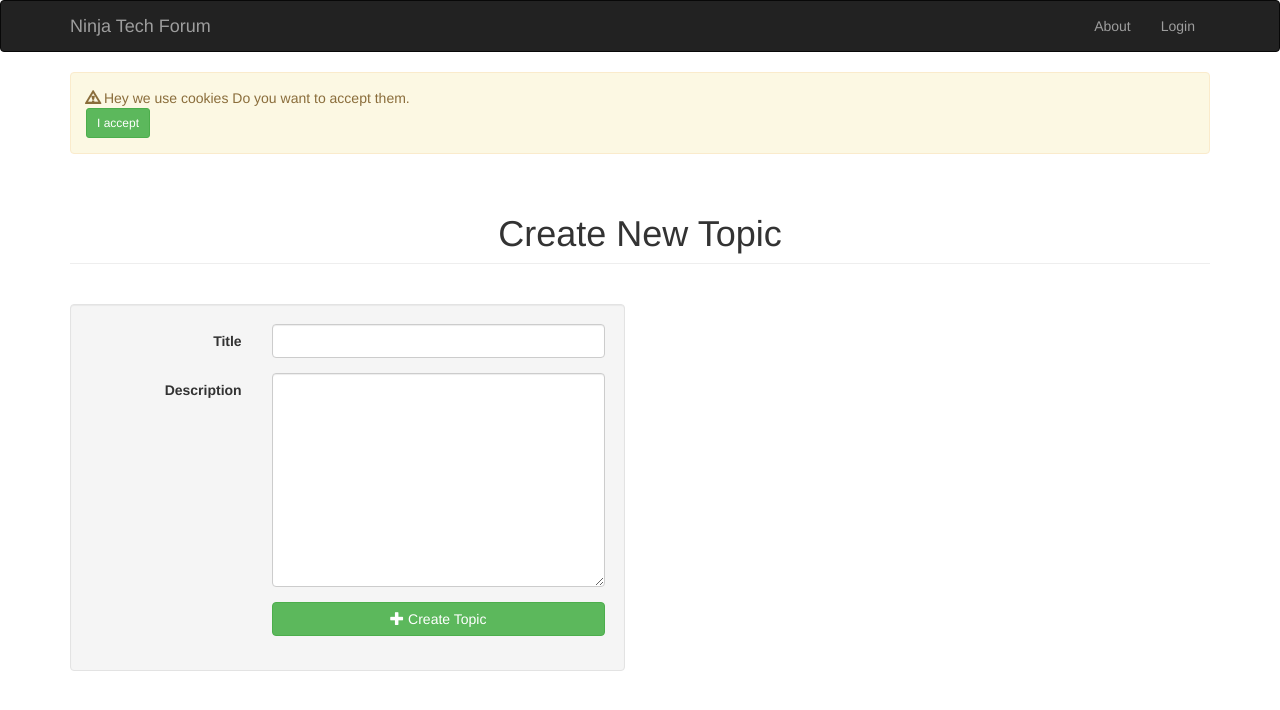
After one commit to jpirih/NinjaTechForum, a Python web app: template templates/topics/topic_new.html in a window 1280 px wide. The commit adds this page. Shown: the top 710 px of the page. Run offline with Jinja, Linux system fonts and the light colour scheme; the template is opened without the code that fills it, so the values that code supplies are empty; some libraries are stand-ins or nearby versions.

Commit message:
forum topics and topic details

```diff
--- a/assets/custom/css/style.css
+++ b/assets/custom/css/style.css
@@ -1,3 +1,11 @@
 body {
     padding-bottom: 50px;
 }
+.table-header{
+    font-weight: bold;
+    color: #ffffff;
+    background-color: #31b0d5;
+}
+.bold{
+    font-weight: bold;
+}
--- /dev/null
+++ b/helpers/tools.py
@@ -0,0 +1,2 @@
+DATE_TIME_FORMAT = '%d.%m.%y @ %H:%M:%S'
+LOGIN_MESSAGE = "You need to be logged in before you can create new Topic"
--- a/main.py
+++ b/main.py
@@ -2,10 +2,13 @@
 
 import webapp2
 from handlers.base import MainHandler, AboutHandler, CookiesAlertHandler
+from handlers.topics import CreateTopicHandler, TopicDetailsHandler
 
 
-app=webapp2.WSGIApplication([
+app = webapp2.WSGIApplication([
     webapp2.Route('/', MainHandler, name="main-page"),
     webapp2.Route('/about', AboutHandler, name="about-page"),
     webapp2.Route('/set-cookie', CookiesAlertHandler, name="set-cookie"),
+    webapp2.Route('/topic/add', CreateTopicHandler, name="add-topic"),
+    webapp2.Route('/topic/<topic_id:\d+>', TopicDetailsHandler, name="topic-details"),
 ], debug=True)
--- a/templates/base.html
+++ b/templates/base.html
@@ -33,7 +33,19 @@
         <div class="collapse navbar-collapse" id="bs-example-navbar-collapse-1">
           <ul class="nav navbar-nav navbar-right">
             <li><a href="/about">About</a></li>
-            <li><a href="#">Login</a></li>
+            {% if not user %}
+              <li><a href="{{ login_url }}">Login</a></li>
+            {% else %}
+              <li class="dropdown">
+                  <a href="" class="dropdown-toggle" data-toggle="dropdown">
+                      {{ user.nickname() }} <span class="caret"></span>
+                  </a>
+                  <ul class="dropdown-menu">
+                      <li><a href="/topic/add">Add New Topic</a></li>
+                      <li><a href="{{ logout_url }}">Logout</a></li>
+                  </ul>
+              </li>
+              {% endif %}
           </ul>
         </div><!-- /.navbar-collapse -->
       </div><!-- /.container-fluid -->
--- /dev/null
+++ b/templates/topics/topic_new.html
@@ -0,0 +1,52 @@
+{% extends "base.html" %}
+
+{% block title %}Create New Topic{% endblock %}
+
+{% block content %}
+    <div class="row">
+        <div class="col-sm-12">
+            <h1 class="page-header text-center">Create New Topic</h1>
+        </div>
+    </div>
+    {% if login_message %}
+    <div class="row">
+        <div class="col-sm-6 col-sm-offset-3">
+            <div class="alert alert-info">
+                <span class="glyphicon glyphicon-info-sign"></span>
+                {{ login_message }}
+            </div>
+        </div>
+    </div>
+    {% endif %}
+    <br>
+    <div class="row">
+        <div class="col-sm-6">
+            <div class="well">
+                <!-- create topic form -->
+                <form action="" method="post" class="form-horizontal">
+                    <div class="form-group">
+                        <label for="title" class="control-label col-sm-4">Title</label>
+                        <div class="col-sm-8">
+                            <input type="text" name="title" class="form-control" required id="title">
+                        </div>
+                    </div>
+                    <div class="form-group">
+                        <label for="content" class="control-label col-sm-4">Description</label>
+                        <div class="col-sm-8">
+                            <textarea name="content" id="content" cols="30" rows="10" required class="form-control">
+                            </textarea>
+                        </div>
+                    </div>
+                    <div class="form-group">
+                        <div class="col-sm-8 col-sm-offset-4">
+                            <button type="submit" class="btn btn-success btn-block">
+                                <span class="glyphicon glyphicon-plus"></span>
+                                Create Topic
+                            </button>
+                        </div>
+                    </div>
+                </form>
+            </div>
+        </div>
+    </div>
+{% endblock %}
```
Also changed, not shown: handlers/base.py (+21 -2 lines), handlers/topics.py (added, +36 -0 lines), models/comment.py (added, +10 -0 lines), models/topic.py (added, +10 -0 lines), templates/base/main.html (added, +46 -0 lines), templates/main.html (deleted, +0 -14 lines), templates/topics/topic_details.html (added, +30 -0 lines), README.md, helpers/__init__.py (added), templates/base/about.html (renamed from templates/about.html).
